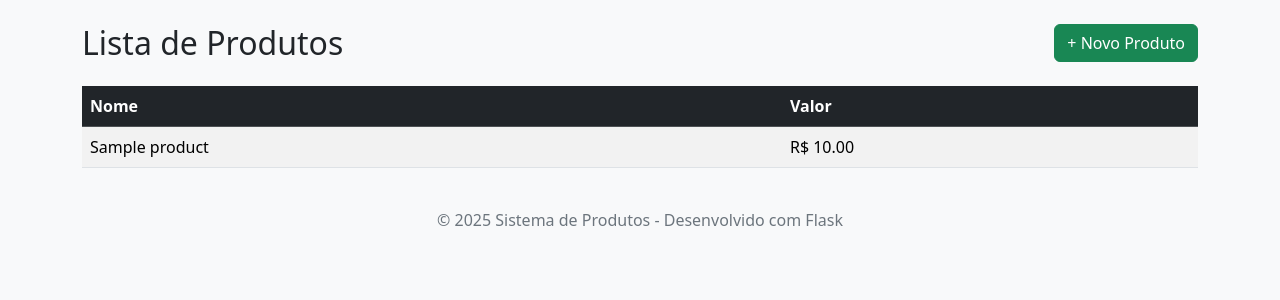
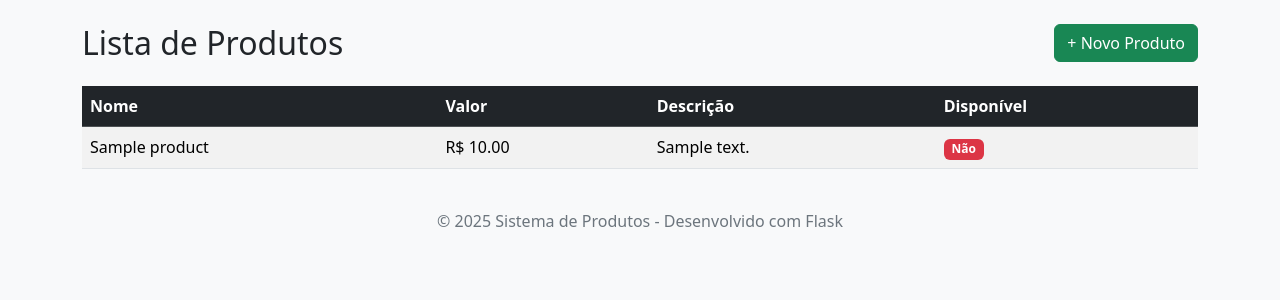
Before and after one commit to Alejandroo19/crud_cadastro, a Flask app: template templates/index.html in a window 1280 px wide. Shown: the part 136-436 px from the top of the page. Run offline with Flask 3, Linux system fonts and the light colour scheme; the template is opened without the code that fills it: most values are stand-ins (such as "Sample title", 1, 10 or a date in 2020); some libraries are stand-ins or nearby versions.

Commit message:
alterações

```diff
--- a/templates/index.html
+++ b/templates/index.html
@@ -10,6 +10,8 @@
         <tr>
             <th>Nome</th>
             <th>Valor</th>
+            <th>Descrição</th>
+            <th>Disponível</th>
         </tr>
     </thead>
     <tbody>
@@ -17,6 +19,14 @@
         <tr>
             <td>{{ product.name }}</td>
             <td>R$ {{ "%.2f"|format(product.price) }}</td>
+            <td>{{ product.description }}</td>
+            <td>
+                {% if product.available %}
+                <span class="badge bg-success">Sim</span>
+                {% else %}
+                <span class="badge bg-danger">Não</span>
+                {% endif %}
+            </td>
         </tr>
         {% endfor %}
     </tbody>
```
